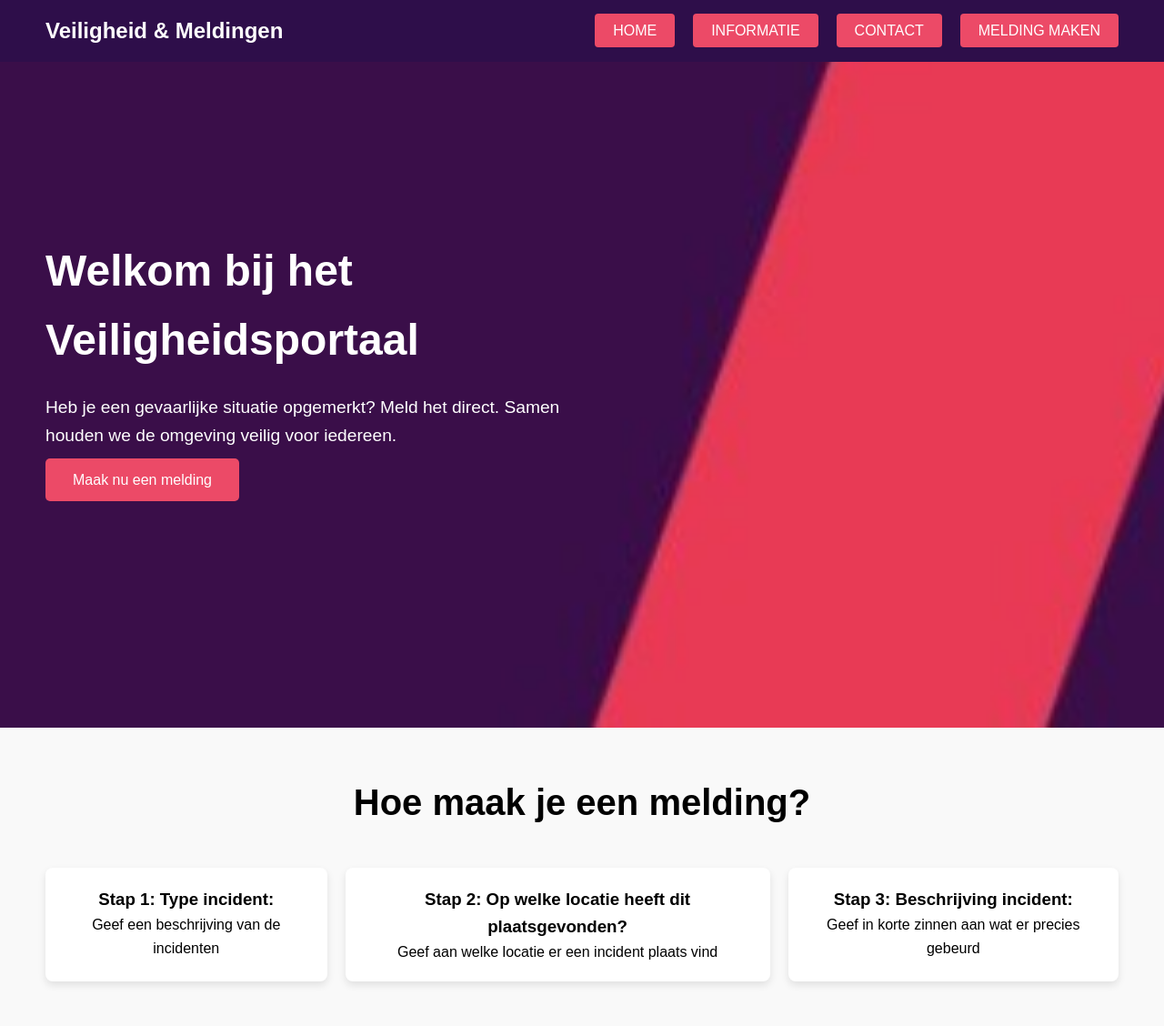
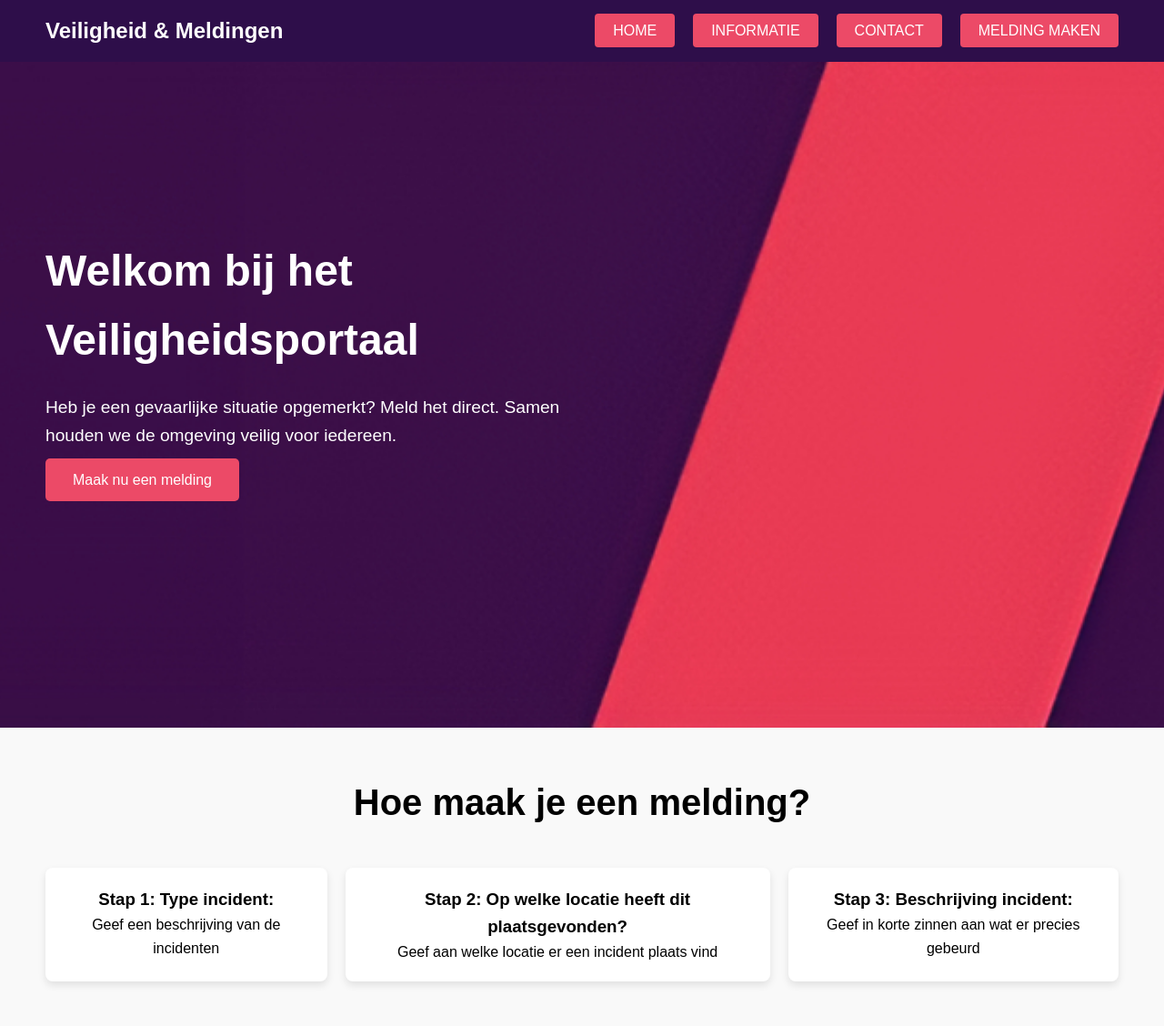
Before and after one commit to ala-lms-veilig/lo2e-swd4-4groep3, a PHP site: page / in a window 1280 px wide. Shown: the top 1128 px of the page at 91% size. Run offline with PHP 8.4, Linux system fonts and the light colour scheme.

Commit message:
Banner is nu beter

```diff
--- a/style.css
+++ b/style.css
@@ -60,7 +60,7 @@ nav {
     background-color: #ffffff;
     padding: 100px 50px;
     height: 100vh;
-    background-image: url("image/banner\ 1.jpeg");
+    background-image: url("image/banner2.jpg");
     background-repeat: no-repeat;
     background-size: cover;
     background-position: center;
```
Also changed, not shown: image/banner2.jpg (added).
